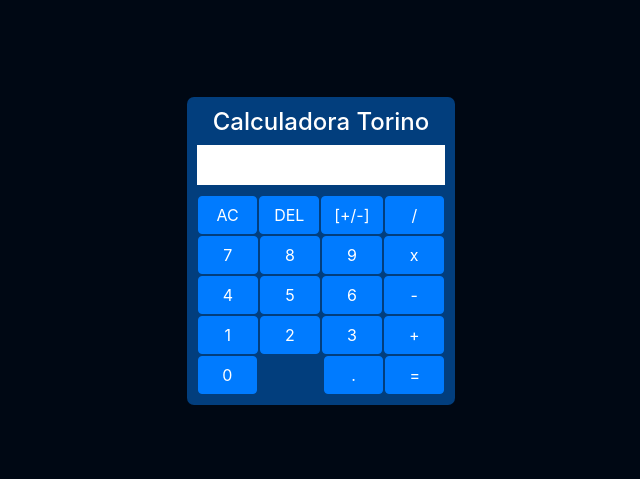
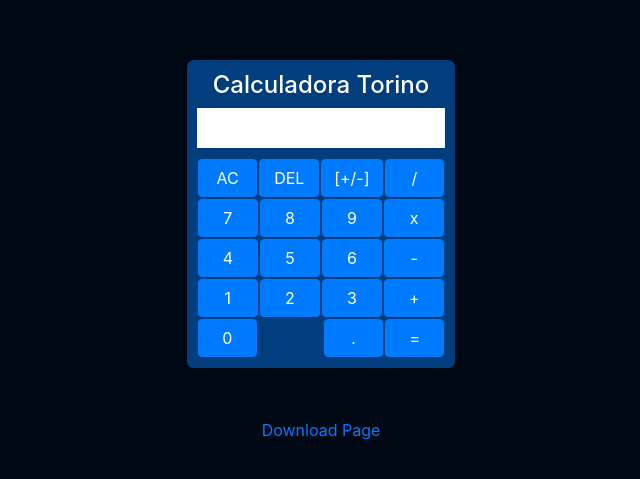
Before and after one commit to josesf24/solid-calculator, a plain HTML site: page index.html in a window 1280 px wide. Shown: the part 149-628 px from the top of the page, without its empty margins (319-959 px from the left). Drawn offline with nearby package versions, Linux system fonts and the light colour scheme.

Commit message:
INSERTING A LINK TO DOWNLOAD message

```diff
--- a/index.html
+++ b/index.html
@@ -59,12 +59,12 @@
             <div class="col"></div>
             <input class="col btn btn-primary" onclick="addDot()" type="button" value=".">
             <input class="col btn btn-primary" onclick="calculate()" type="button" value="=">
-
         </div>
     </section>
 
 </section>
 
+<a class="downloadLink" href="https://github.com/josesf24/random-files/raw/main/solid-calculator.zip" download> Download Page</a>
 
 
 
--- a/style.css
+++ b/style.css
@@ -1,11 +1,16 @@
 
 body{
   display: flex;
+  flex-direction: column;
   justify-content: center;
   align-items: center;
   height: 100vh;
   margin: 0;
   background-color: #000814
+}
+.downloadLink{
+  margin-top: 50px;
+  display: flex;
 }
 
 h4{
```
